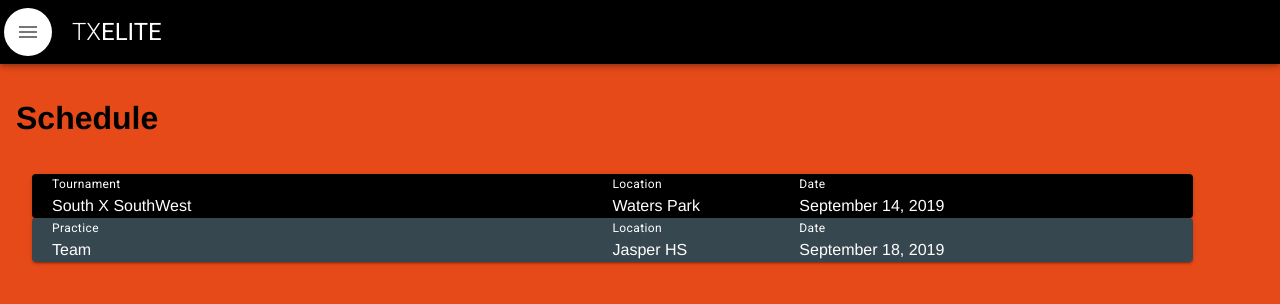
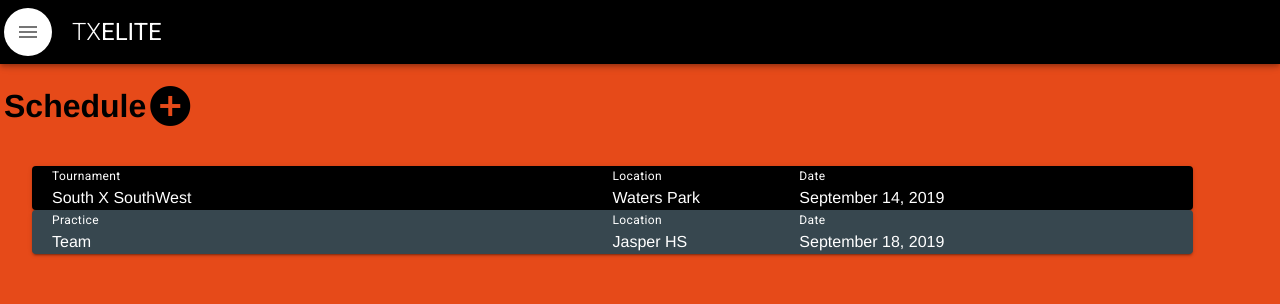
Before and after one commit to eands9/txelite1, a Vue app: page /schedule in a window 1280 px wide. Shown: the top 304 px of the page. Built offline with nearby package versions, Linux system fonts and the light colour scheme.

Commit message:
Add schedule add icon

```diff
--- a/src/views/Schedule.vue
+++ b/src/views/Schedule.vue
@@ -1,6 +1,10 @@
 <template>
   <div class=team>
-    <h1 class="mx-4 mb-4 subheading">Schedule</h1>
+    <v-row>
+      <h1 class="ml-4 mb-4 subheading">Schedule</h1>
+      <i class="material-icons">add_circle</i>
+    </v-row>
+
       <v-container class=mx-5 mb-4 my-5>
         <v-card raised class="black white--text pa-3">
           <v-layout row wrap mx-2>
@@ -37,3 +41,9 @@
       </v-container>
   </div>
 </template>
+
+<style>
+.material-icons {
+  font-size: 48px;
+}
+</style>
```
